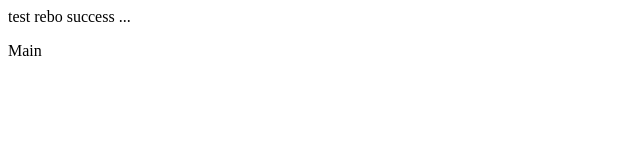
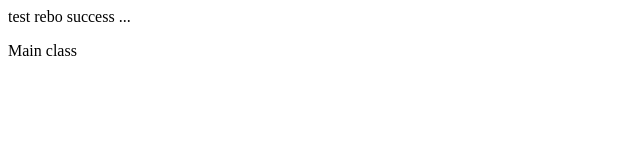
Before and after one commit to Munkhsoyoldavaa/testrebo, a plain HTML site: page index.html in a window 1280 px wide. Shown: the full height of the page, 0-640 px from the left. Drawn offline with Linux system fonts and the light colour scheme.

Commit message:
text nemlee

```diff
--- a/index.html
+++ b/index.html
@@ -1,2 +1,2 @@
 test rebo success ...
-<p>Main</p>
+<p>Main class</p>
```
